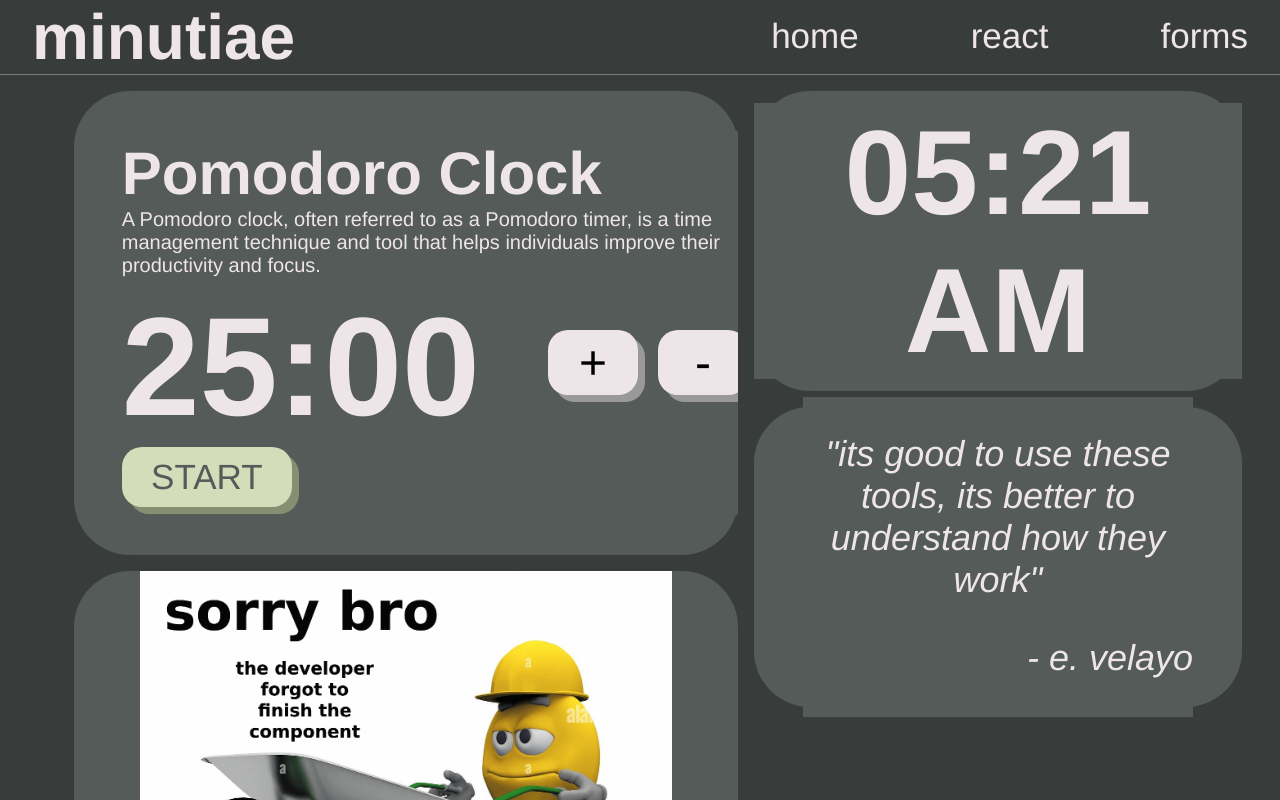
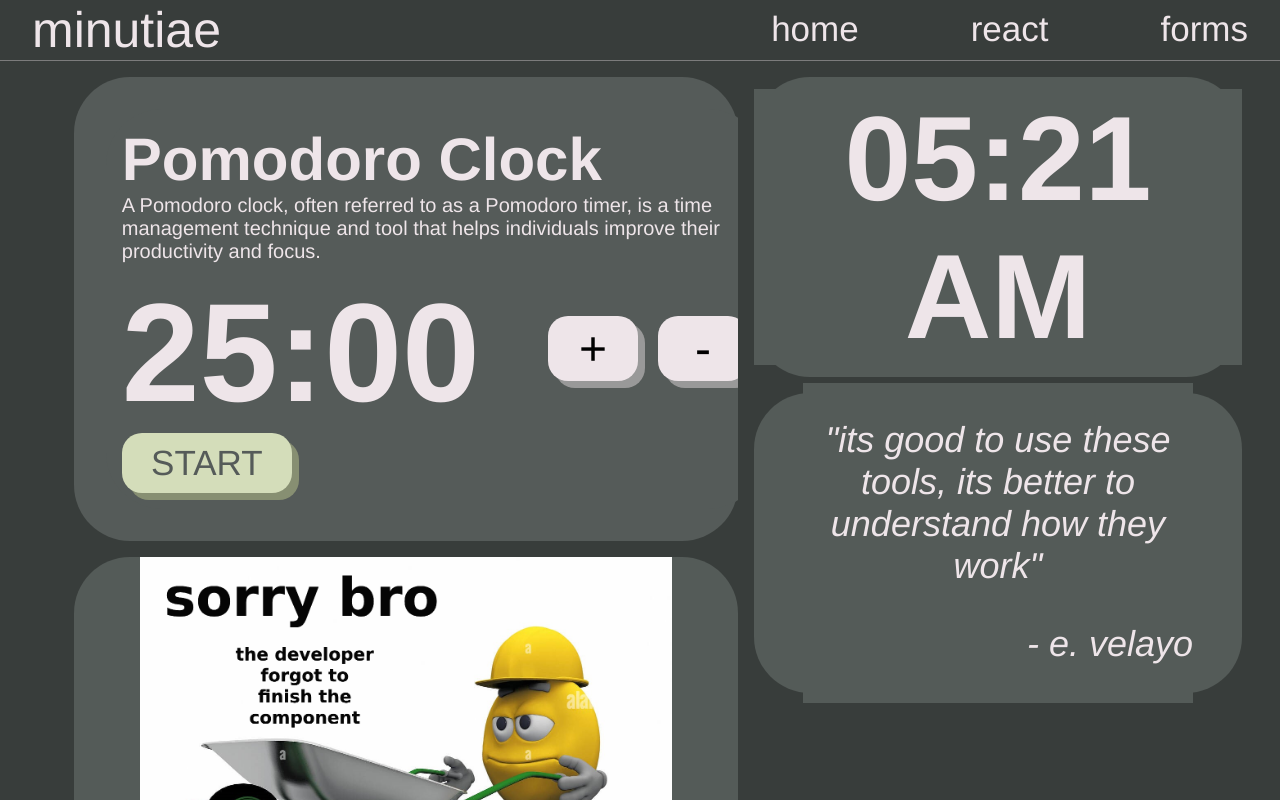
Before and after one commit to sciyon/CS3105_minutiae, a React (Vite) app: page /ReactAct in a window 1280 px wide. Shown: the top 800 px of the page. Built offline with nearby package versions, Linux system fonts and the light colour scheme.

Commit message:
[Erwin][Feat] Cleaned the navbar + some form changes

```diff
--- a/package.json
+++ b/package.json
@@ -11,10 +11,12 @@
   },
   "dependencies": {
     "axios": "^1.5.1",
+    "formik": "^2.4.5",
     "react": "^18.2.0",
     "react-dom": "^18.2.0",
     "react-router-dom": "^6.16.0",
-    "react-timer-hook": "^3.0.7"
+    "react-timer-hook": "^3.0.7",
+    "yup": "^1.3.2"
   },
   "devDependencies": {
     "@types/react": "^18.2.15",
--- a/src/components/navbar/navbar.jsx
+++ b/src/components/navbar/navbar.jsx
@@ -5,7 +5,7 @@ import "./style.css";
 export default function Navbar(){
   return (
     <nav className="navbar">
-      <a to="/" className="div">minutiae</a>
+      <ul><CustomLink to="/" className="title">minutiae</CustomLink></ul>
       <div className="frame">
         <ul>
           <CustomLink to="/" className="text-wrapper">home</CustomLink>
--- a/src/components/navbar/style.css
+++ b/src/components/navbar/style.css
@@ -5,7 +5,7 @@
   border-bottom-style: solid;
   border-bottom-width: 1px;
   border-color: #7c7c7c;
-  height: fit-content;
+  height: 60px;
   position: relative;
   width: auto;
   display: flex;
@@ -29,6 +29,18 @@
   gap: 7rem;
 }
 
+.title{
+  text-decoration: none;
+  list-style: none;
+  color: #eee5e9;
+  font-family: "Inter-SemiBold", Helvetica;
+  font-size: 50px;
+  font-weight: 550;
+  letter-spacing: 0;
+  white-space: nowrap;
+  list-style-type: none;
+}
+
 
 .navbar .text-wrapper {
   color: #eee5e9;
@@ -37,15 +49,6 @@
   font-weight: 400;
   letter-spacing: 0;
   line-height: 28px;
-  text-decoration: none; /* Remove underline */
-  list-style: none; /* Remove bullets */
+  text-decoration: none;
+  list-style: none;
 }
-
-.navbar .div {
-  color: #eee5e9;
-  font-family: "Inter-SemiBold", Helvetica;
-  font-size: 64px;
-  font-weight: 600;
-  letter-spacing: 0;
-  white-space: nowrap;
-}
```
Also changed, not shown: src/validations/formvalidation.js (added), 1 other file (tests, documents, lock files or other folders).
